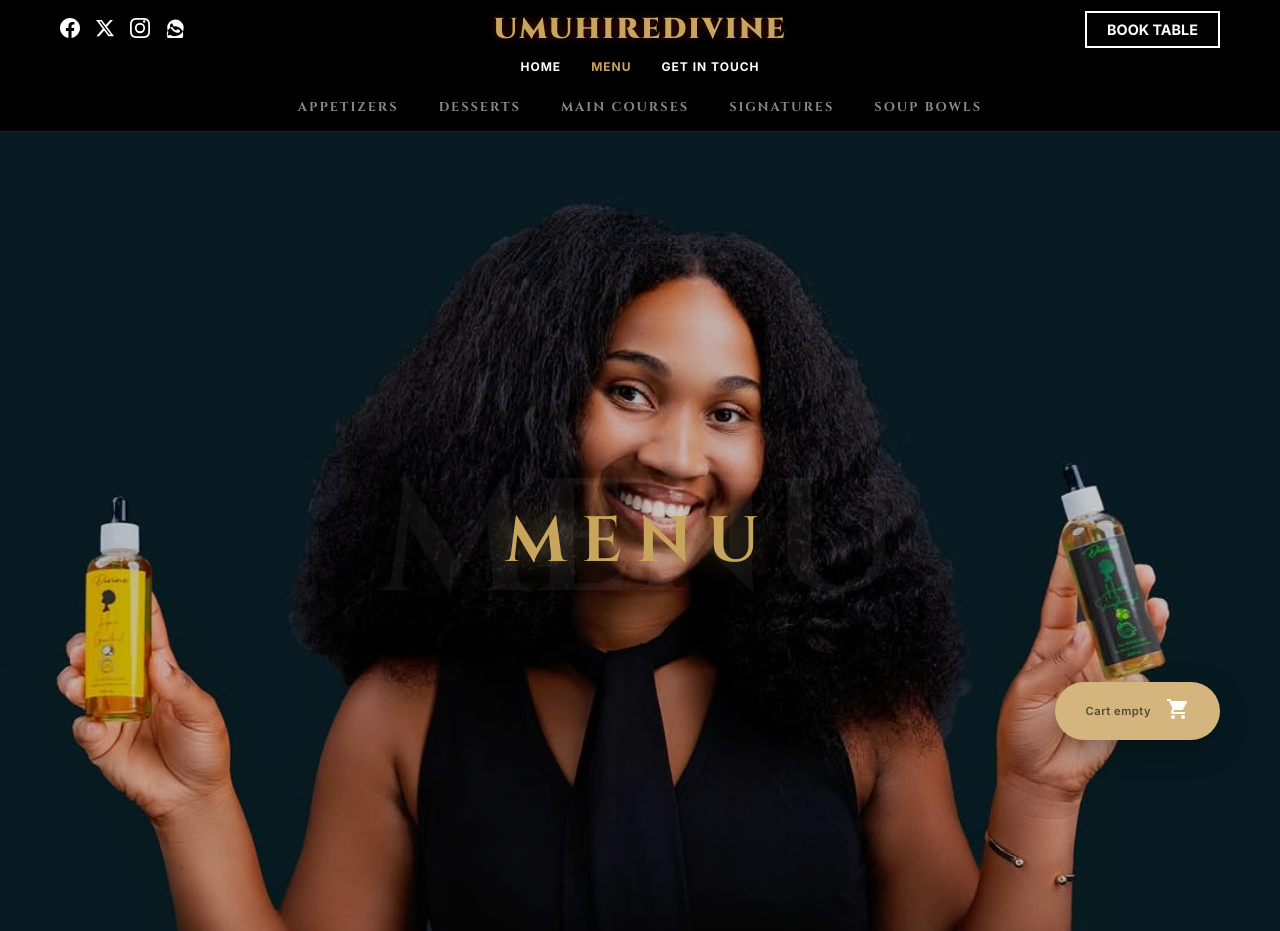
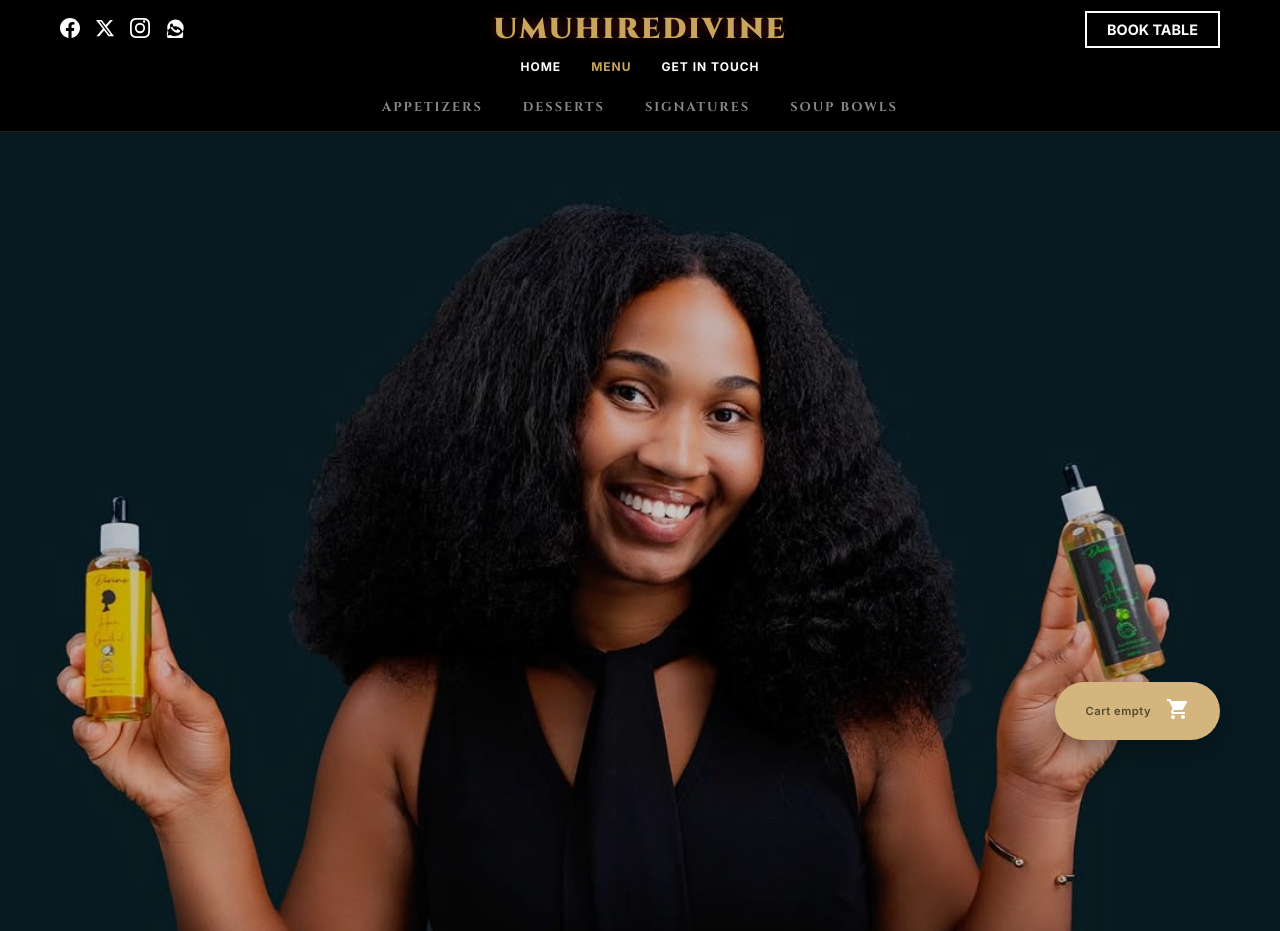
Before and after one commit to ghost123w/umuhiredivine_et, a PHP site: page /menu.php in a window 1280 px wide; the page is wider, and only the part inside the window is pictured. Shown: the top 931 px of that part. Run offline with PHP 8.4, Linux system fonts and the light colour scheme.

Commit message:
Remove MAIN COURSES section and hero MENU branding text
- Removed the hero-brand-stack from menu.php to hide the large MENU text.
- Filtered out the 'MAIN COURSES' category from menu.php navigation and content sections.
- Removed 'MAIN COURSES' products from the database seeding logic in includes/db.php.
- Regenerated the database to reflect the removals.

Co-authored-by: ghost123w <76251002+ghost123w@users.noreply.github.com>

```diff
--- a/includes/db.php
+++ b/includes/db.php
@@ -84,10 +84,6 @@ try {
         $products = [
             ['Peppered Snail', '₦12,000', 'APPETIZERS', 'images/category-bg.png', 1, 'Jumbo snails sautéed in spicy pepper sauce.', 'SPICY, SEAFOOD'],
             ['Suya Platter', '₦9,000', 'APPETIZERS', 'images/category-bg.png', 1, 'Spiced grilled beef skewers with onions and yaji.', 'BEEF, SPICY'],
-            ['Fish Peppersoup', '₦16,000', 'MAIN COURSES', 'images/category-bg.png', 1, 'Spicy and aromatic broth with fresh catch of the day.', 'FISH, SOUP, SPICY'],
-            ['Sokoyokoto', '₦23,000', 'MAIN COURSES', 'images/category-bg.png', 1, 'Experience the delightful blend of flavors and textures with our Sokoyokoto.', 'SWALLOW, SEAFOOD'],
-            ['Egusi Special', '₦18,500', 'MAIN COURSES', 'images/category-bg.png', 1, 'Melon seed soup with assorted meats and vegetables.', 'SOUP, FOOD, COMBO'],
-            ['Pounded Yam & Egusi', '₦15,000', 'MAIN COURSES', 'images/category-bg.png', 1, 'Freshly pounded yam with rich Egusi soup.', 'SWALLOW, TRADITIONAL'],
             ['Chocolate Fondant', '₦6,500', 'DESSERTS', 'images/category-bg.png', 0, 'Warm chocolate cake with a molten center.', 'SWEET, CHOCOLATE'],
             ['Fruit Platter', '₦5,000', 'DESSERTS', 'images/category-bg.png', 0, 'Seasonal fresh tropical fruits.', 'FRESH, LIGHT'],
             ['Alariya', '₦18,000.00', 'SIGNATURES', 'images/category-bg.png', 1, 'Freshly pounded yam served with Egusi/Efo riro and assorted meat.', 'EGUSI, EFO-RIRO, ASSORTED'],
--- a/menu.php
+++ b/menu.php
@@ -53,6 +53,7 @@ foreach ($products as $product) {
             sort($nav_categories);
 
             foreach ($nav_categories as $nav_cat):
+                if ($nav_cat === 'MAIN COURSES') continue;
             ?>
                 <a href="#cat-<?php echo str_replace(' ', '-', strtolower($nav_cat)); ?>" class="menu-nav-link">
                     <?php echo htmlspecialchars($nav_cat); ?>
@@ -66,10 +67,6 @@ foreach ($products as $product) {
         <section class="reveal-scroll-section menu-full-width-section" style="background-image: url('<?php echo htmlspecialchars($backgrounds[0]); ?>');">
             <div class="hero-overlay" style="background: rgba(0,0,0,0.2);"></div>
             <div class="hero-content">
-                <div class="hero-brand-stack">
-                    <h1 class="hero-title-bg"><?php echo htmlspecialchars($branding_title); ?></h1>
-                    <h1 class="hero-title-fg"><?php echo htmlspecialchars($branding_title); ?></h1>
-                </div>
             </div>
         </section>
 
@@ -77,6 +74,7 @@ foreach ($products as $product) {
         $bg_index = 1;
         // Iterate through all categories found in the database
         foreach ($nav_categories as $cat_name):
+            if ($cat_name === 'MAIN COURSES') continue;
             $cat_products = $categories[$cat_name];
             $current_bg = $backgrounds[$bg_index] ?? $backgrounds[0];
             $cat_id = 'cat-' . str_replace(' ', '-', strtolower($cat_name));
```
